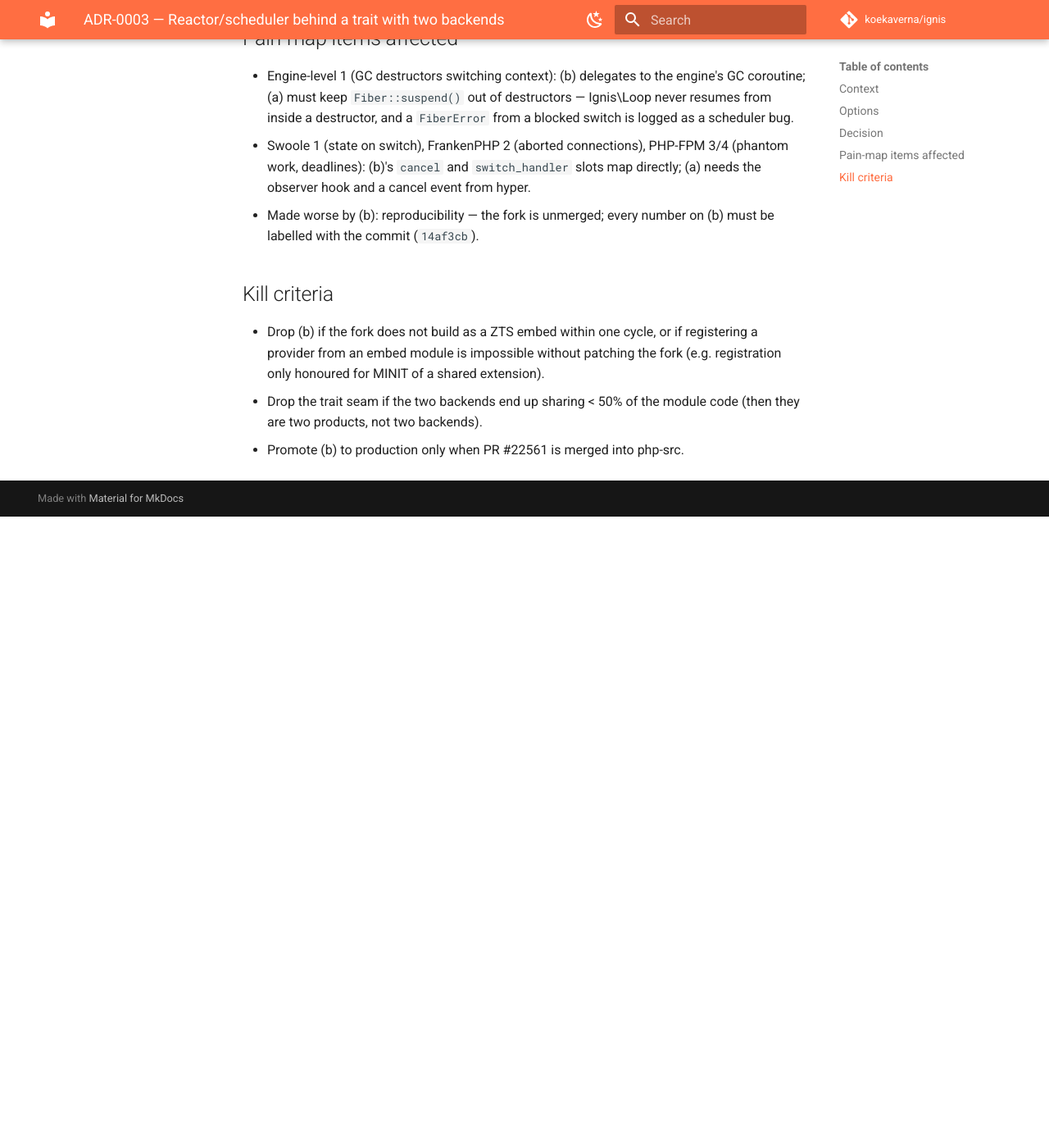
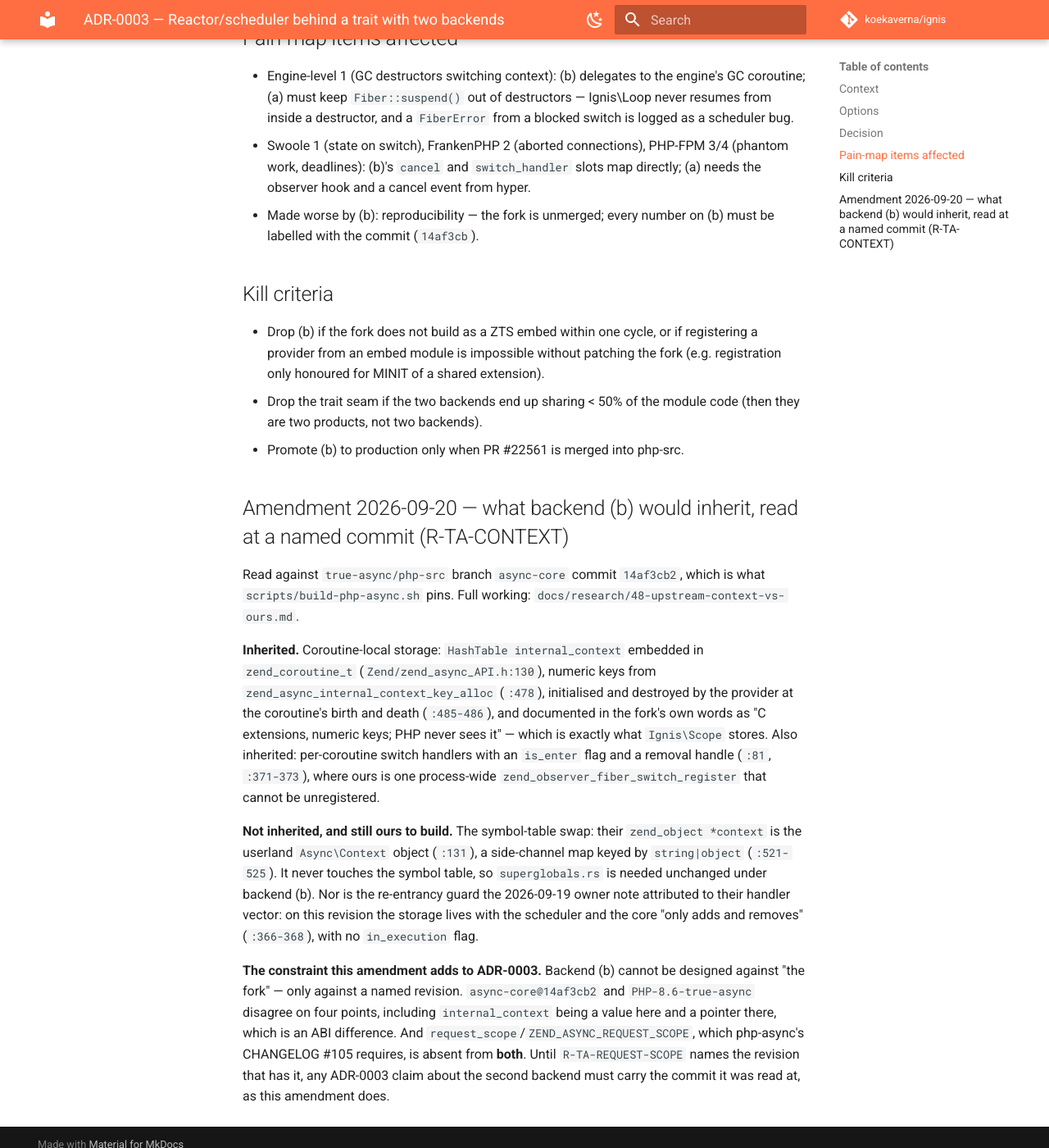
Before and after one commit to koekaverna/ignis, an MkDocs documentation site: the page built from docs/adr/0003-two-backend-reactor-trait.md, in a window 1280 px wide and 1400 px high, scrolled down 1132 px. Shown: the whole window at 82% size. Built offline with MkDocs 1.6.1 and Material for MkDocs 9.7.7, drawn with Linux system fonts in a browser that asks for light colours; comment, search, counter and statistics services are not loaded; before the commit the page ends 1762 px from its top, so only the background shows below that.

Commit message:
research(48): R-TA-CONTEXT answered at a named commit, and the branches disagree
Answered late: this item blocked S-SCOPED-CLASS and the userland half of that item went
in first. Recorded rather than softened.

Read against true-async/php-src async-core@14af3cb2, the revision build-php-async.sh
pins, so every claim carries a commit.

(1) Our per-scope storage could sit on internal_context — HashTable by value in
zend_coroutine_t (:130), numeric keys from key_alloc (:478), initialised and destroyed
by the provider at the coroutine's birth and death (:485-486), and the fork's own
comment says "C extensions, numeric keys; PHP never sees it". But it hangs off
zend_coroutine_t, which exists only under backend (b), and Scope's public API would not
change, so nothing is deleted — Scope gains a second backend-conditional implementation,
which is more code, not less. The blocker is answered, not satisfied: the engine half is
written against our own storage either way, so S-SCOPED-CLASS is unblocked without its
design changing.

(2) Their context is zend_object * — the userland Async\Context, lazy (:131), a
side-channel map keyed by string|object (:521-525). It never touches the symbol table,
so superglobals.rs is needed unchanged under backend (b).

(3) Their switch handlers are per coroutine, carry is_enter, and can be removed by a
handle (:81, :371-373). Ours is one process-wide observer that cannot be unregistered.
But there is no in_execution re-entrancy flag on this revision, contrary to the owner
note — that guard is still ours to build if anything ever puts weight on the switch path.

The finding that outranks all three: async-core@14af3cb2 and PHP-8.6-true-async disagree
on four points, including internal_context being a value here and a pointer there, which
is an ABI difference — and request_scope, which php-async's CHANGELOG #105 requires, is
absent from both. Backend (b) cannot be designed against "the fork", only against a named
revision. ADR-0003 amended to say so and to carry the commit it was read at.

````diff
--- a/docs/adr/0003-two-backend-reactor-trait.md
+++ b/docs/adr/0003-two-backend-reactor-trait.md
@@ -56,3 +56,31 @@ Option 1. Concretely:
 - Drop the trait seam if the two backends end up sharing < 50% of the module
   code (then they are two products, not two backends).
 - Promote (b) to production only when PR #22561 is merged into php-src.
+
+## Amendment 2026-09-20 — what backend (b) would inherit, read at a named commit (R-TA-CONTEXT)
+
+Read against `true-async/php-src` branch `async-core` commit `14af3cb2`, which is what
+`scripts/build-php-async.sh` pins. Full working: `docs/research/48-upstream-context-vs-ours.md`.
+
+**Inherited.** Coroutine-local storage: `HashTable internal_context` embedded in
+`zend_coroutine_t` (`Zend/zend_async_API.h:130`), numeric keys from
+`zend_async_internal_context_key_alloc` (`:478`), initialised and destroyed by the provider at the
+coroutine's birth and death (`:485-486`), and documented in the fork's own words as "C extensions,
+numeric keys; PHP never sees it" — which is exactly what `Ignis\Scope` stores. Also inherited:
+per-coroutine switch handlers with an `is_enter` flag and a removal handle (`:81`, `:371-373`),
+where ours is one process-wide `zend_observer_fiber_switch_register` that cannot be unregistered.
+
+**Not inherited, and still ours to build.** The symbol-table swap: their `zend_object *context` is
+the userland `Async\Context` object (`:131`), a side-channel map keyed by `string|object`
+(`:521-525`). It never touches the symbol table, so `superglobals.rs` is needed unchanged under
+backend (b). Nor is the re-entrancy guard the 2026-09-19 owner note attributed to their handler
+vector: on this revision the storage lives with the scheduler and the core "only adds and removes"
+(`:366-368`), with no `in_execution` flag.
+
+**The constraint this amendment adds to ADR-0003.** Backend (b) cannot be designed against "the
+fork" — only against a named revision. `async-core@14af3cb2` and `PHP-8.6-true-async` disagree on
+four points, including `internal_context` being a value here and a pointer there, which is an ABI
+difference. And `request_scope`/`ZEND_ASYNC_REQUEST_SCOPE`, which php-async's CHANGELOG #105
+requires, is absent from **both**. Until `R-TA-REQUEST-SCOPE` names the revision that has it, any
+ADR-0003 claim about the second backend must carry the commit it was read at, as this amendment
+does.
--- /dev/null
+++ b/docs/research/48-upstream-context-vs-ours.md
@@ -0,0 +1,130 @@
+# 48 — Can our per-scope storage sit on upstream's `internal_context` (R-TA-CONTEXT)
+
+2026-09-20, main agent. Read-only against a **named revision**: `true-async/php-src`, branch
+`async-core`, commit `14af3cb2` ("async: coroutine engine core, the reference scheduler and the
+coroutine context"), shallow-cloned for this reading. That branch is what
+`scripts/build-php-async.sh` pins by default, so it is the revision backend (b) would be built from
+today. Every claim below cites `Zend/zend_async_API.h` at that commit.
+
+This item blocked `S-SCOPED-CLASS`. It was filed on 2026-09-19 and **should have been answered
+before any of that item was built**; it was not, and the userland half went in first. That is
+recorded in `DECISIONS.md`, not softened here.
+
+## The finding that outranks the three questions
+
+The two candidate branches **disagree about the very fields this design would use**. Comparing
+`async-core@14af3cb2`, read here, against `PHP-8.6-true-async`, read over the network on
+2026-09-19:
+
+| | `async-core@14af3cb2` | `PHP-8.6-true-async` (2026-09-19) |
+|---|---|---|
+| coroutine's internal storage | `HashTable internal_context;` — **by value** (`:130`) | `HashTable *internal_context;` — a pointer |
+| coroutine's user-facing context | `zend_object *context;` — the `Async\Context` object, lazy (`:131`) | `zend_async_context_t *context;` |
+| teardown entry point | `zend_async_internal_context_destroy` (`:486`) | `zend_async_coroutine_internal_context_dispose` |
+| `request_scope` / `ZEND_ASYNC_REQUEST_SCOPE` | **absent** | **absent** |
+
+Four material differences, one of them a pointer-versus-value change in a struct field, which is an
+ABI difference and not a naming one. And `request_scope` — which php-async's CHANGELOG #105
+describes as a field on `zend_async_scope_t` with `ZEND_ASYNC_REQUEST_SCOPE` for O(1) access — is
+on **neither** branch. It exists in a revision neither of these is.
+
+**So backend (b) cannot be designed against "the fork".** It can only be designed against a named
+revision, and the two revisions on the table contradict each other on exactly the surface this
+research was asked about. Settling which revision is `R-TA-REQUEST-SCOPE`'s job and it is now a
+hard prerequisite, not a tidy-up: an amendment to ADR-0003 that names no commit is worth nothing.
+
+## Question 1 — can our per-scope storage sit on `internal_context`?
+
+**Structurally yes; practically not yet, and it deletes nothing today.**
+
+```c
+struct _zend_coroutine_s {                                    /* :104 */
+	/* Coroutine-local storage; the provider initialises and destroys both at
+	 * the coroutine's birth and death. */
+	HashTable internal_context; /* C extensions, numeric keys; PHP never sees it */   /* :130 */
+	zend_object *context;       /* the Async\Context object, lazy */                  /* :131 */
+};
+```
+
+The surface is `zend_async_internal_context_key_alloc(const char *key_name)` returning a `uint32_t`
+(`:478`), then `_find` / `_set` / `_unset` keyed by that number (`:479-482`), with `_init` / `_destroy`
+bracketing the coroutine's life (`:485-486`). The comment on the field states the intent in the
+fork's own words: **C extensions, numeric keys, PHP never sees it.** That is precisely what
+`Ignis\Scope`'s storage is, and the lifetime the doc block promises — initialised and destroyed by
+the provider at the coroutine's birth and death — is the lifetime we hand-roll today.
+
+Why it does not help yet, and this is the load-bearing half of the answer:
+
+- It hangs off `zend_coroutine_t`. Backend (a) is stock PHP 8.5 fibers, where no such struct
+  exists. So this is reachable only under backend (b), which **nothing on this box has ever built**
+  (`A-BACKEND-B-CI`, closed 2026-09-20 with a scheduled job that has not yet had a green run).
+- `Ignis\Scope`'s public API would not change, so no consuming code is deleted — not the façades,
+  not the PHPStan rule, not `Scope::create()`. At best `Scope`'s internals gain a **second,
+  backend-conditional** implementation. That is more total code, not less, until backend (a) is
+  retired — which is research 44's conclusion, reached independently and confirmed here against a
+  named commit rather than a fetched page.
+
+**What this means for `S-SCOPED-CLASS`:** its engine half must be written against our own storage
+regardless. Upstream's `internal_context` is a future substrate for that storage under backend (b),
+not an alternative to building it. The blocker is therefore **answered, not satisfied** — the design
+does not change, and the item can proceed on backend (a).
+
+## Question 2 — does their `context` cover what our superglobal slots do?
+
+**No. It is strictly a user-facing map, and it is not even the same kind of thing.**
+
+`zend_object *context; /* the Async\Context object, lazy */` (`:131`) is a **PHP object** — the
+userland `Async\Context` — created on demand. Its accessors are keyed by `zend_string *skey` or
+`zend_object *okey` (`:521-525`), matching the `string|object` key type the stub documents, with
+`zend_async_context_tables_init` / `_destroy` managing the tables (`:518-519`) and
+`zend_async_context_entry_gc` participating in cycle collection (`:526`).
+
+`superglobals.rs` does something categorically different: it swaps the `zval`s that `$_SERVER`,
+`$_GET`, `$_POST` and `$_COOKIE` are bound to **in the symbol table**, so unmodified PHP code that
+never heard of Ignis reads its own request's values. Upstream's `context` is a side-channel map an
+application asks; it never touches the symbol table. Nothing in it replaces that mechanism, and
+under backend (b) `superglobals.rs` would still be needed unchanged.
+
+## Question 3 — what do their `switch_handlers` give that our observer does not?
+
+**Per-coroutine subscription, an explicit direction, and removal.** Ours has none of the three.
+
+```c
+typedef bool (*zend_coroutine_switch_handler_fn)(zend_coroutine_t *coroutine, bool is_enter);  /* :81 */
+
+typedef uint32_t (*zend_async_coroutine_add_switch_handler_t)(
+		zend_coroutine_t *coroutine, zend_coroutine_switch_handler_fn handler);                /* :371 */
+typedef bool (*zend_async_coroutine_remove_switch_handler_t)(
+		zend_coroutine_t *coroutine, uint32_t handler_id);                                     /* :373 */
+```
+
+Three differences that matter to us:
+
+1. **Registration is per coroutine.** A handler is added to *one* coroutine and returns a handle.
+   Ours is `zend_observer_fiber_switch_register` (`superglobals.rs:261`, `park.rs:139`) — one
+   process-wide callback that fires for every switch of every fiber and must work out for itself
+   whose switch it is.
+2. **`is_enter` is passed in.** Ours receives `from` and `to` contexts and derives the direction.
+3. **Handlers can be removed** (`:373`, by the handle `add` returned). Ours cannot be unregistered
+   at all.
+
+What it does **not** give, contrary to the 2026-09-19 note's framing: there is no `in_execution`
+re-entrancy flag on this revision. That field was read on `PHP-8.6-true-async` as part of
+`zend_coroutine_switch_handlers_vector_t`; here the storage is described as living with the
+scheduler (`:366-368`) and the core "only adds and removes". So the re-entrancy guard our two
+handlers lack is **not** something this revision hands us either — it is still ours to build if
+`S-OWNERSHIP`-shaped work ever puts real weight on the switch path. (`S-OWNERSHIP` was killed on
+2026-09-20, so nothing needs it today.)
+
+## Verdict
+
+`R-TA-CONTEXT` is answered. All three questions have an answer with a citation into a named commit,
+and none of them changes the design of `S-SCOPED-CLASS`: we build our own per-scope storage, keep
+`superglobals.rs` as it is, and keep the process-wide observer. What changes is `ADR-0003`, which
+now has something concrete to say about what backend (b) inherits, and `R-TA-REQUEST-SCOPE`, which
+is promoted from a tidy-up to a prerequisite by the branch disagreement above.
+
+**What this note does not do:** it reads one revision. It does not build the fork, run anything
+against it, or verify that `internal_context` behaves as its comment says. The scheduled
+`backend-b` CI job is what would turn "the header says" into "the binary does", and it has not had
+a green run yet.
````
Also changed, not shown: BACKLOG.md (+2 -2 lines).
